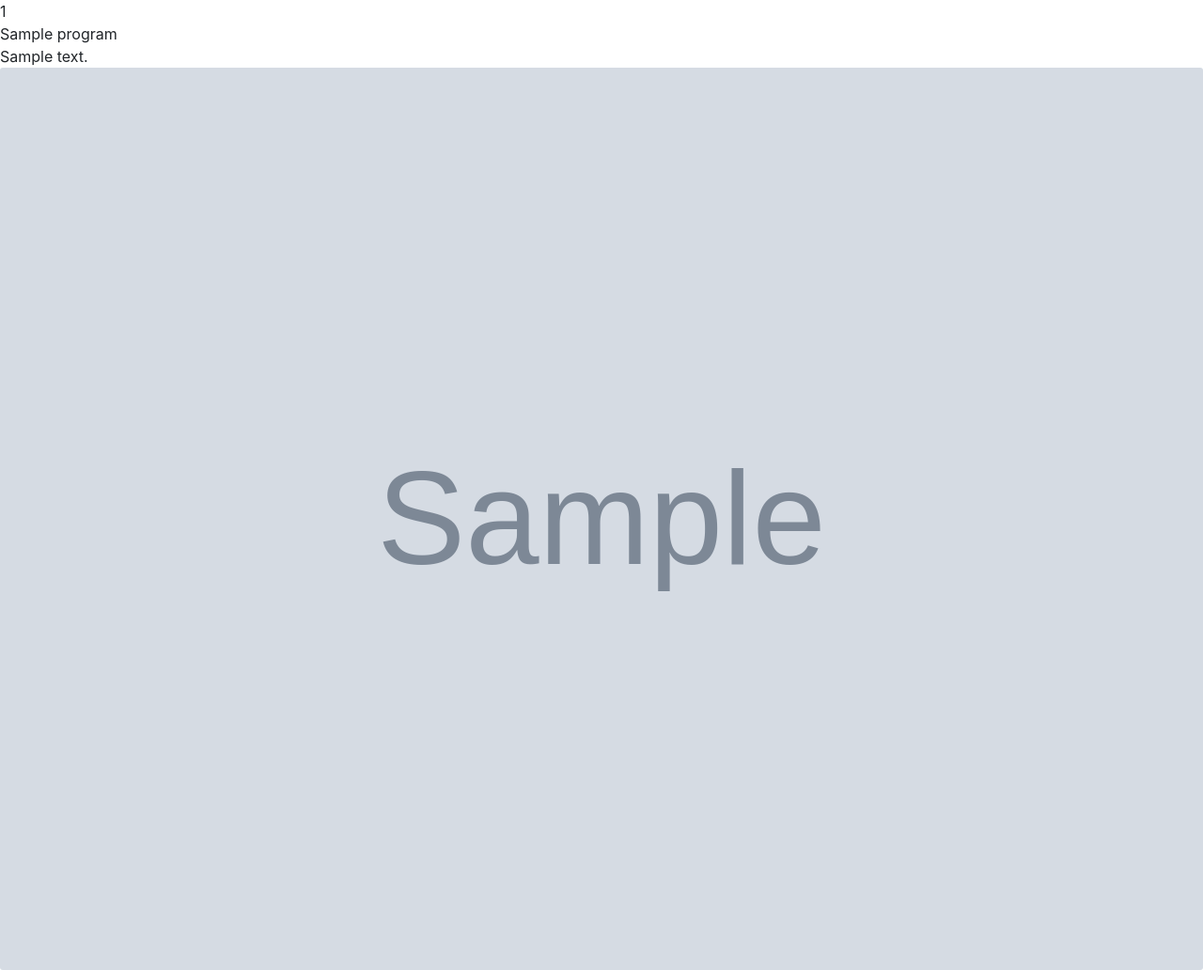
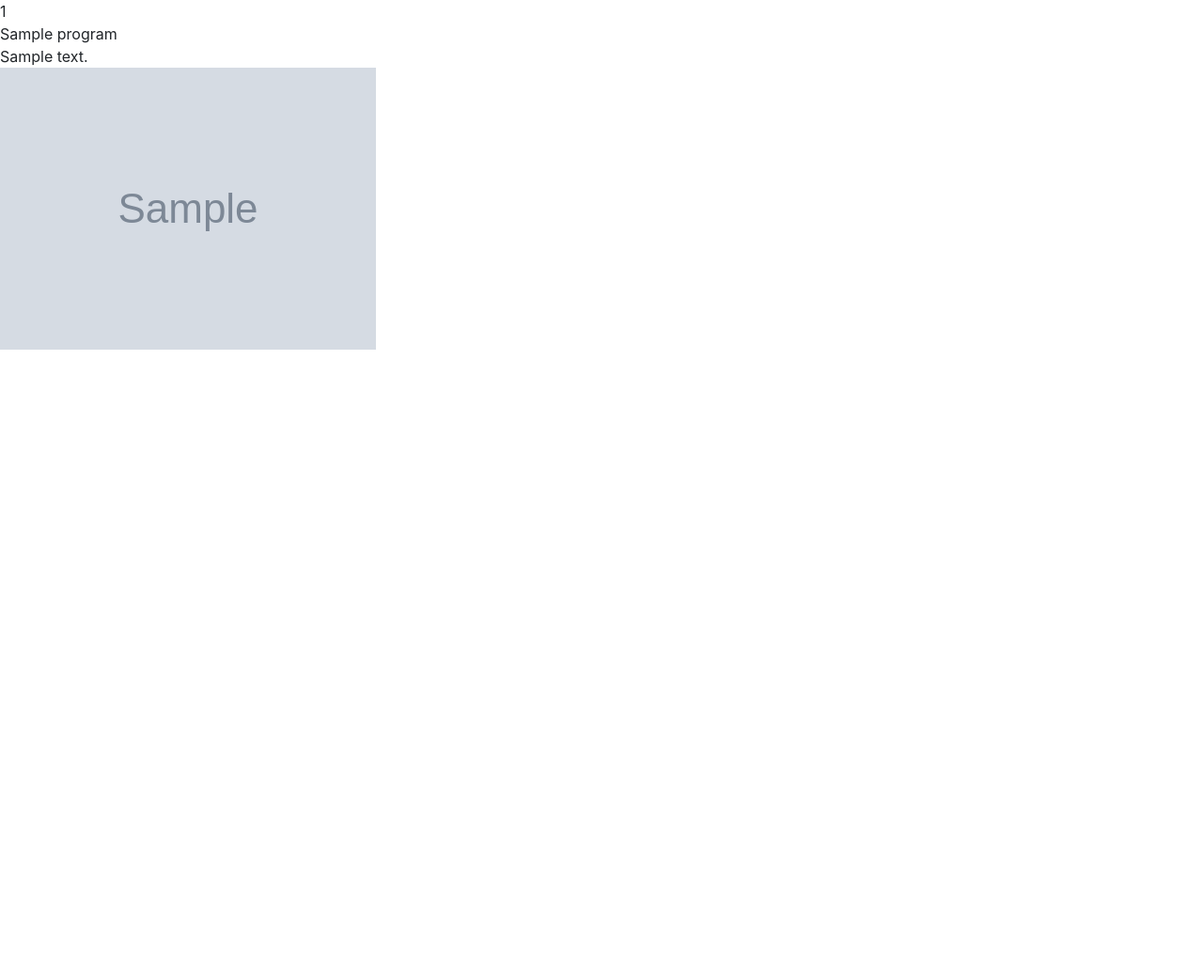
Before and after one commit to GuillaumeWCS/03-Symfony, a Symfony app: template templates/wild/category.html.twig in a window 1280 px wide. Shown: the part 56-1088 px from the top of the page at 94% size. After the commit the page ends 428 px from the top, so only its background shows below. Run offline with Twig, Linux system fonts and the light colour scheme; the template is opened without the code that fills it: most values are stand-ins (such as "Sample title", 1, 10 or a date in 2020); grey boxes marked "Sample" are stand-in pictures; some libraries are stand-ins or nearby versions.

Commit message:
restart quest 9

```diff
--- a/templates/wild/category.html.twig
+++ b/templates/wild/category.html.twig
@@ -10,7 +10,7 @@
         {{ "<br>" }}
         {{ program.summary }}
         {{ "<br>" }}
-        <img src="{{ program.poster }}" class="card-img" alt="Image d'illustration">
+        <img src="{{ program.poster }}" class="card-img-fluid" alt="Image d'illustration">
         {{ "<br>" }}
     {%  endfor %}
 {% endblock %}
```
Also changed, not shown: 1 other file.
